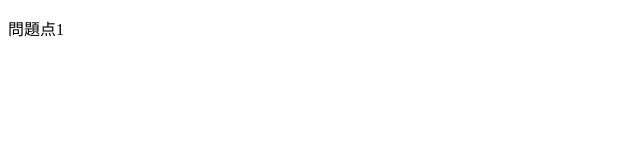
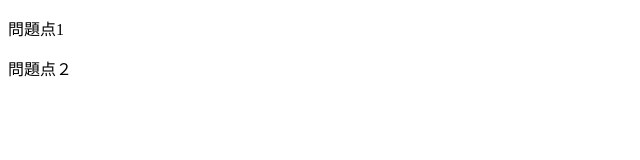
Before and after one commit to kaifumi/gitlesson, a plain HTML site: page index.html in a window 1280 px wide. Shown: the full height of the page, 0-640 px from the left. Drawn offline with Linux system fonts and the light colour scheme.

Commit message:
add:text:問題点2

```diff
--- a/index.html
+++ b/index.html
@@ -8,5 +8,6 @@
   </head>
   <body>
     <p>問題点1</p>
+    <p>問題点２</p>
   </body>
 </html>
```
